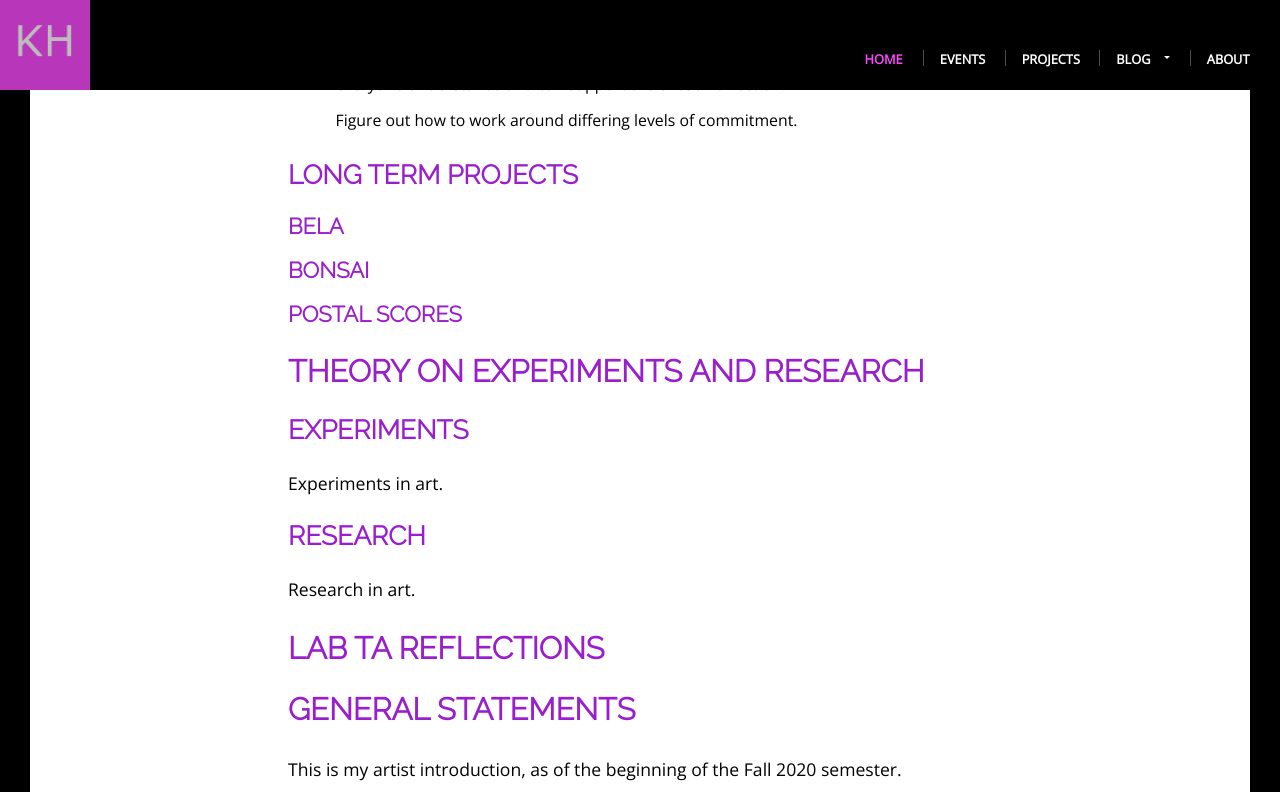
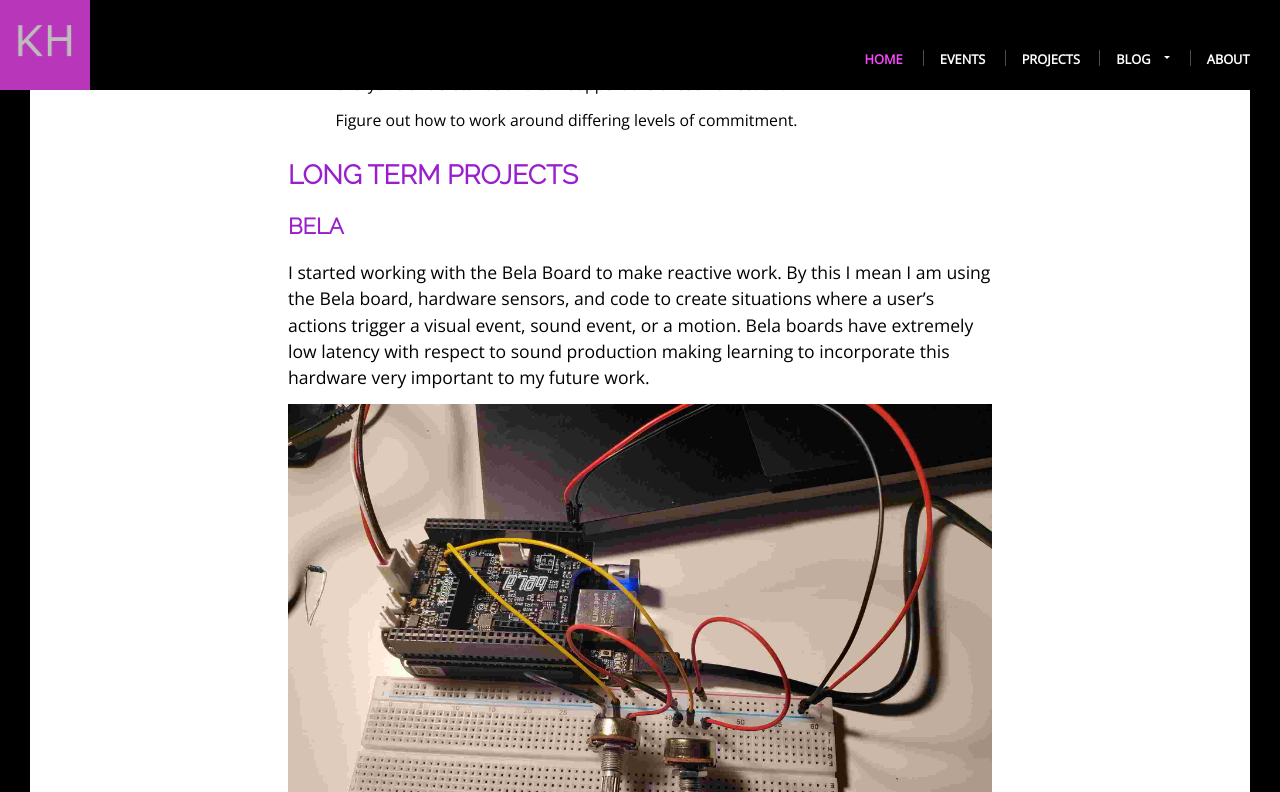
Before and after one commit to khoeger/khoeger.github.io, a Jekyll site: the page built from _posts/2021-01-20-artistic-research-web-vr-collaborations.md, in a window 1280 px wide and 900 px high, scrolled down 7269 px, cut to the strip 0-792 px from the top of the window. Built offline with Jekyll 4.4.1, drawn with Linux system fonts in a browser that asks for light colours; some of the changed text lies outside the part shown.

Commit message:
Update Bela project

```diff
--- a/_posts/2021-01-20-artistic-research-web-vr-collaborations.md
+++ b/_posts/2021-01-20-artistic-research-web-vr-collaborations.md
@@ -2,7 +2,7 @@
 layout: post
 title:  "Artistic Research, A Foray into Web VR, and Collaborations"
 date:   2021-01-20 12:00:00 -0500
-categories: artistResearch collaboration dizi dizihorizons encased ithappenedthisyear lightbright2020 mirroredAffirmations webVR
+categories: artistResearch bela collaboration dizi dizihorizons encased ithappenedthisyear lightbright2020 mirroredAffirmations webVR
 postHero: /assets/img/2021/0120/2021-01-20.jpg
 postFooter:
 published: true
@@ -133,7 +133,26 @@ I learned the following through the 3 collaborative efforts I participated in.
 
 ### LONG TERM PROJECTS
 #### BELA
+I started working with the Bela Board to make reactive work.
+By this I mean I am using the Bela board, hardware sensors, and code to create situations where a user's actions trigger a visual event, sound event, or a motion.
+Bela boards have extremely low latency with respect to sound production making learning to incorporate this hardware very important to my future work.
+
+![Bela board hooked to PIR sensor and computer]({{ "assets//img//2021//0120//20210126_bela_96KiB.jpg" | absolute_url }})
+This is the setup I used to trigger changes in sound via C as well as move a ball across the screen in processing.
+My next steps are integrating the bela with P5js and the bela with sound with sensors that are not potentiometers.
+This process is very methodical and slow but I anticipate fulfilling results.
+My end goal is an instrument I can use to create further works of art focused around sound.
+
+
 #### BONSAI
+I started trying to cultivate bonsai on a whim.
+I decided that "now" was the best time to start, dug up a sapling, and planted it in what I had.
+Since then, my collection has grown a lot.
+
+I decided to document as an exercise in practicing sharing my work.
+I find systematic documentation difficult but documentation is often integral to artistic practices especially those where the process is almost as important or more important than the end product.
+My progress can be seen on my Instagram
+
 #### Postal Scores
 ## THEORY ON EXPERIMENTS AND RESEARCH
 
```
Also changed, not shown: index.html (+0 -67 lines), assets/img/2021/0120/20200126_prebonsai_98KiB.jpg (added), assets/img/2021/0120/20210126_bela_96KiB.jpg (added).
